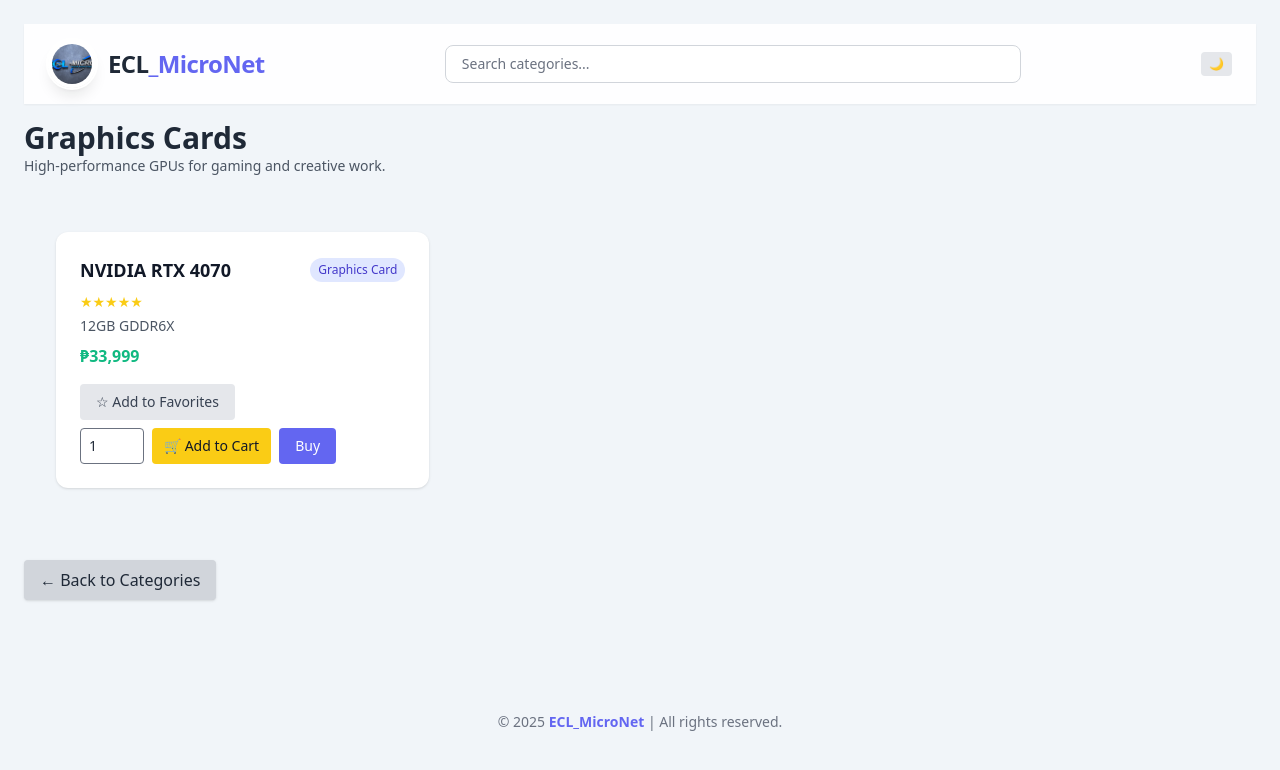
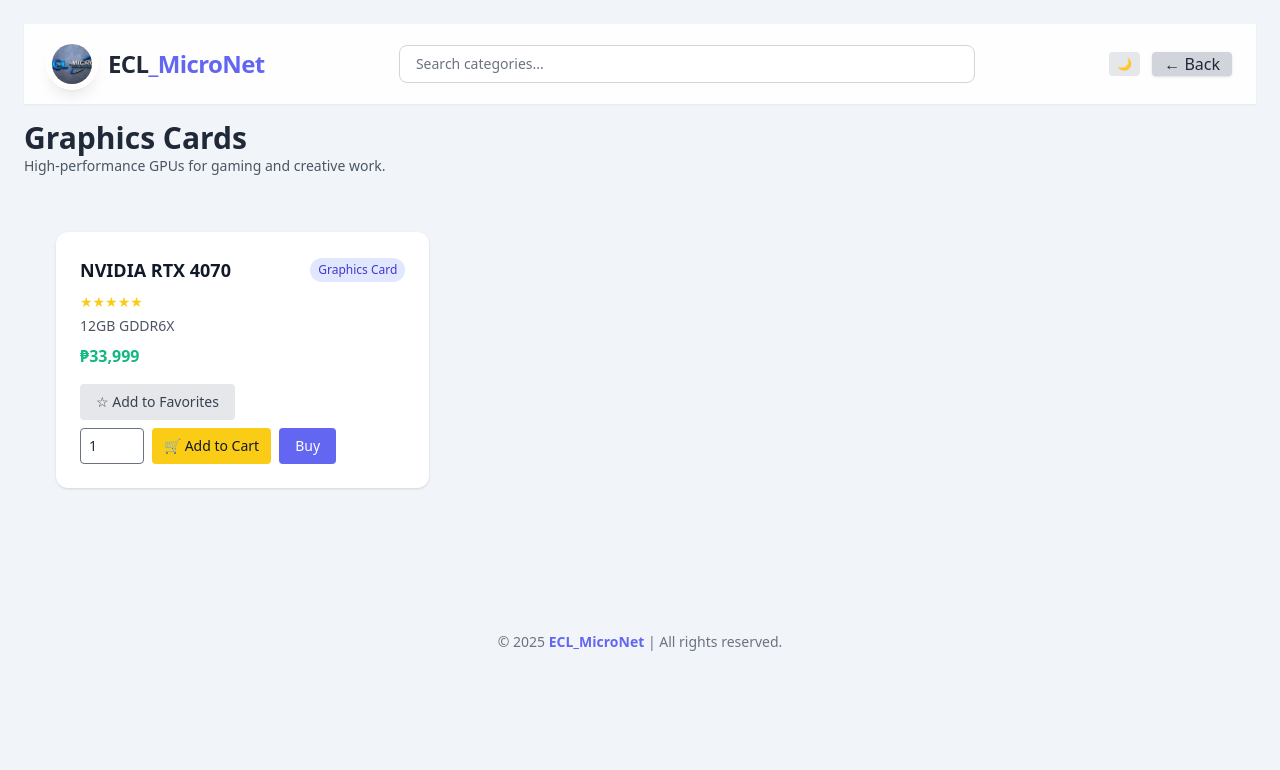
Before and after one commit to justWin01/ECL_WEB-Initial-, a Flask app: page /category/1 in a window 1280 px wide. Shown: the top 770 px of the page. Run offline with Flask 3, Linux system fonts and the light colour scheme; the visitor is signed in with stand-in values (Sample User, id 1); some libraries are stand-ins or nearby versions.

Commit message:
new changes

```diff
--- a/templates/category_view.html
+++ b/templates/category_view.html
@@ -38,6 +38,7 @@
 <!-- Header -->
 <header class="bg-white/90 dark:bg-gray-800/80 backdrop-blur sticky top-0 z-50 shadow-sm">
   <div class="max-w-7xl mx-auto flex flex-wrap items-center justify-between px-6 py-4 gap-4">
+    <!-- Logo -->
     <a href="/" class="flex items-center gap-3 group transition-all duration-300">
       <div class="relative backdrop-blur-md bg-white/30 dark:bg-white/10 shadow-lg rounded-full p-1 ring-2 ring-white dark:ring-gray-700">
         <img src="/static/ecl logo.jpg"
@@ -49,20 +50,27 @@
       </span>
     </a>
 
-
+    <!-- Search -->
     <form method="GET" class="flex-1 max-w-xl w-full">
       <input type="text" name="search" placeholder="Search categories..."
         class="w-full rounded-lg border border-gray-300 dark:border-gray-600 px-4 py-2 text-sm bg-white dark:bg-gray-700 text-gray-800 dark:text-white focus:outline-none focus:ring-2 focus:ring-indigo-500" />
     </form>
 
-      <div class="flex items-center gap-4">
+    <!-- Dark Mode + Back Button -->
+    <div class="flex items-center gap-3">
       <button onclick="toggleDarkMode()"
           class="bg-gray-200 dark:bg-gray-600 text-xs px-2 py-1 rounded hover:shadow transition">
         🌙
       </button>
+      <a href="{{ url_for('home') }}"
+        class="px-3 py-0.1 bg-gray-300 hover:bg-gray-400 dark:bg-gray-700 dark:hover:bg-gray-600 text-gray-800 dark:text-white rounded shadow transition">
+        ← Back
+      </a>
     </div>
   </div>
 </header>
+
+
 
   <!-- Category Heading -->
   <header class="mb-6 mt-4">
@@ -111,13 +119,6 @@
   </div>
 </div>
 
-  <!-- Back Button -->
-  <div class="mt-10">
-    <a href="{{ url_for('home') }}"
-      class="inline-block px-4 py-2 bg-gray-300 hover:bg-gray-400 dark:bg-gray-700 dark:hover:bg-gray-600 text-gray-800 dark:text-white rounded shadow transition">
-      ← Back to Categories
-    </a>
-  </div>
 
   <!-- Buy Loading Function -->
   <script>
```
Lines whose indentation alone changed are shown as unchanged.
